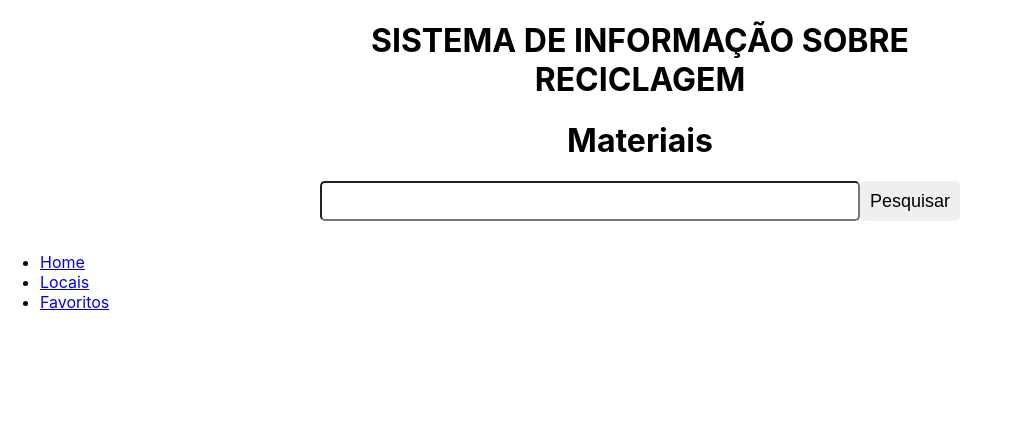
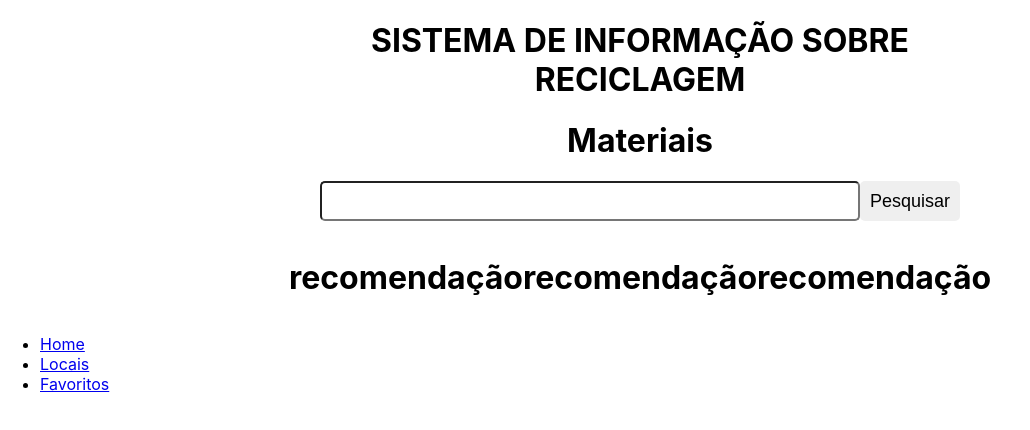
Before and after one commit to Baryarte/SISC-SI-2022, a React (Create React App) app in the folder sisc/: page / in a window 1280 px wide. Shown: the top 430 px of the page, without its empty margins (0-1030 px from the left). Built offline with nearby package versions, Linux system fonts and the light colour scheme.

Commit message:
Alguns ajustes

```diff
--- a/sisc/src/App.css
+++ b/sisc/src/App.css
@@ -31,3 +31,9 @@
 .Searchbar {
     top: 50%;
 }
+
+.reccontainer {
+    display: flex;
+    align-items: center;
+    justify-content: center;
+}
--- a/sisc/src/App.js
+++ b/sisc/src/App.js
@@ -15,6 +15,12 @@ const App = () => {
               <h1 className="page-title">SISTEMA DE INFORMAÇÃO SOBRE RECICLAGEM</h1>
               <h1>Materiais</h1>
               <Searchbar />
+              <div className="reccontainer">
+                <Recomendation />
+                <Recomendation />
+                <Recomendation />
+              </div>
+
             </div>
           </div>} />
         <Route path="/Locais" element={<div className="app">
@@ -22,6 +28,11 @@ const App = () => {
             <h1 className="page-title">SISTEMA DE INFORMAÇÃO SOBRE RECICLAGEM</h1>
             <h1>Locais</h1>
             <Searchbar />
+            <div className="reccontainer">
+              <Recomendation />
+              <Recomendation />
+              <Recomendation />
+            </div>
           </div>
         </div>} />
         <Route path="/Favoritos" element={<h1>Favoritos</h1>} />
--- a/sisc/src/components/Recomendation.jsx
+++ b/sisc/src/components/Recomendation.jsx
@@ -2,7 +2,7 @@ import React from 'react';
 import "./Recomendation.css"
 const Recomendation = () => {
   return (
-    <h1 className='recomendation'>recomendação</h1>
+    <h1 className='recomendation'> recomendação </h1>
   )
 }
 export default Recomendation;
```
